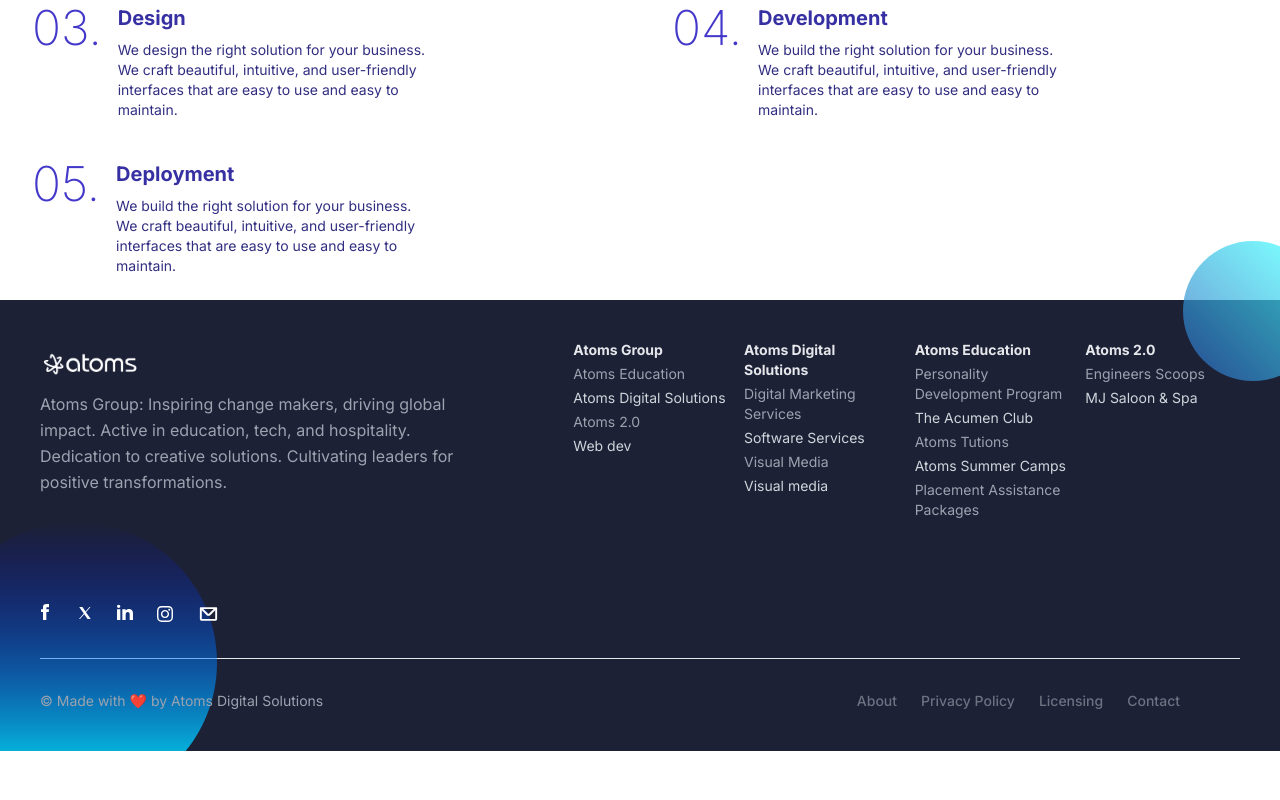
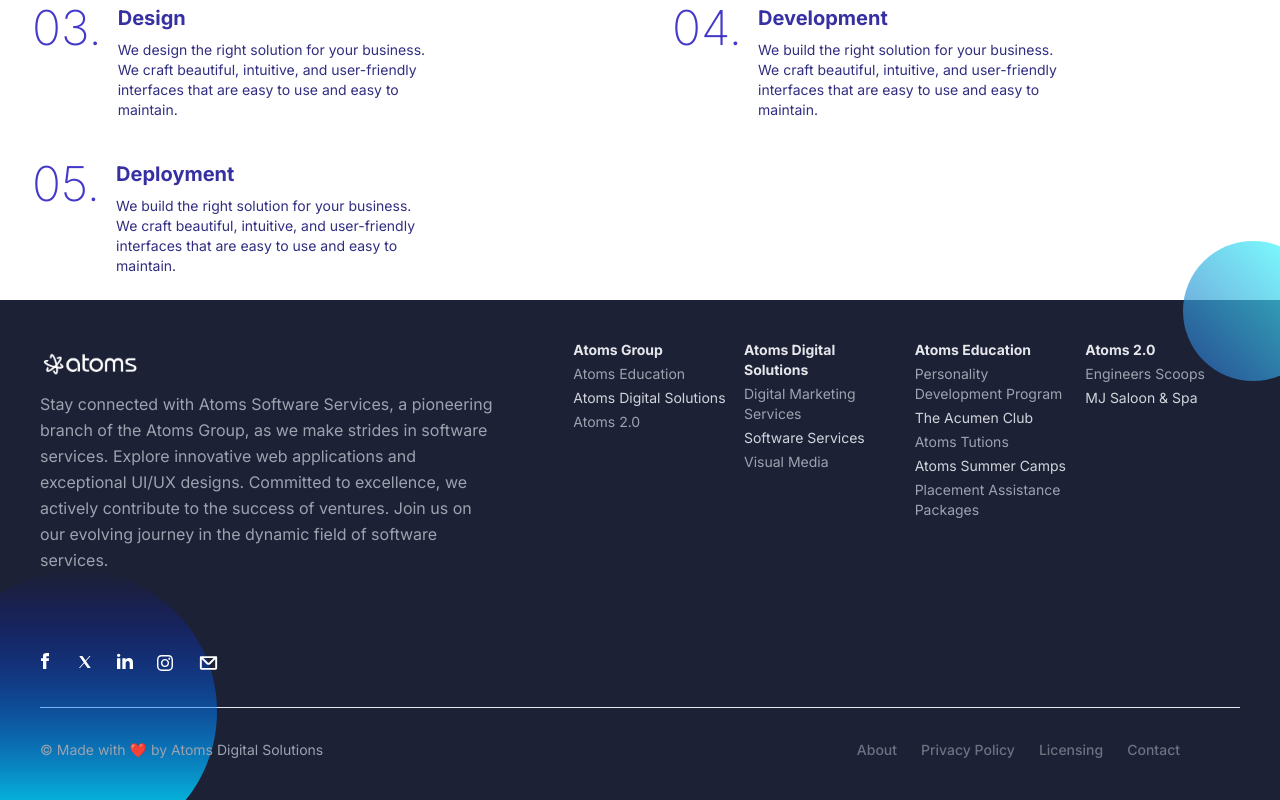
Before and after one commit to VenkataVijayaBhaskar007/atoms_group, a Next.js app: page /aboutus in a window 1280 px wide. Shown: the part 1987-2787 px from the top of the page. Before the commit the page ends 2738 px from the top, so only its background shows below. Built offline with nearby package versions, Linux system fonts and the light colour scheme.

Commit message:
added footer

```diff
--- a/components/About/index.tsx
+++ b/components/About/index.tsx
@@ -300,7 +300,7 @@
       <div>
 
       <p className="mb-10">
-    At Atoms Group, our mission is to inspire the world to learn. We have established ourselves as creators of learning environments that empower individuals to enhance their learning capabilities and contribute to making the world a better place to live. Our expertise lies in providing courses and training to students, teachers, parents, and educational institution management, utilizing our innovative models to create effective learning spaces.
+      Our dedicated team forms a harmonious blend of talent, creativity, and expertise, each member contributing to our shared vision of excellence. Explore the faces behind our success and get to know the individuals shaping the dynamic future of Atoms Group.
     </p>
                    </div>
               </div>
--- a/components/Footer/index.tsx
+++ b/components/Footer/index.tsx
@@ -20,7 +20,7 @@
                 <img className=" max-w-full mx-auto md:max-w-none h-auto" src="./images/logo/Atoms-Logo-White.png" width={100} height={60} alt="Features 02" />
                 </Link>
               </div>
-              <div className="text-gray-400  hover:text-gray-100 transition duration-150 ease-in-out z-999">Atoms Group: Inspiring change makers, driving global impact. Active in education, tech, and hospitality. Dedication to creative solutions. Cultivating leaders for positive transformations.</div>
+              <div className="text-gray-400  hover:text-gray-100 transition duration-150 ease-in-out z-999">Stay connected with Atoms Software Services, a pioneering branch of the Atoms Group, as we make strides in software services. Explore innovative web applications and exceptional UI/UX designs. Committed to excellence, we actively contribute to the success of ventures. Join us on our evolving journey in the dynamic field of software services.</div>
             </div>
             <div className="order-1 md:order-2 flex  justify-center sm:mt-0 mr-0 md:ml-25 z-999">
             <div className="container ">
@@ -97,10 +97,10 @@
                     <Link href="/" className="text-gray-300 hover:text-gray-100 transition duration-150 ease-in-out">Atoms Digital Solutions</Link>
                   </li>
                   <li className="mb-1">
-                    <Link href="/" className="text-gray-400 hover:text-gray-100 transition duration-150 ease-in-out">Atoms 2.0</Link>
+                    <Link href="/" className="text-gray-400 hover:text-gray-100 transition duration-150 ease-in-out ">Atoms 2.0</Link>
                   </li>
                   <li className="mb-1">
-                    <Link href="/" className="text-gray-300 hover:text-gray-100 transition duration-150 ease-in-out">Web dev</Link>
+                    <Link href="/" className="text-gray-300 hover:text-gray-100 transition duration-150 ease-in-out"></Link>
                   </li>
                 </ul>
               </div>
@@ -121,7 +121,7 @@
                     <Link href="/" className="text-gray-400 hover:text-gray-100 transition duration-150 ease-in-out">Visual Media</Link>
                   </li>
                   <li className="mb-1">
-                    <Link href="/" className="text-gray-300 hover:text-gray-100 transition duration-150 ease-in-out">Visual media</Link>
+                    <Link href="/" className="text-gray-300 hover:text-gray-100 transition duration-150 ease-in-out"></Link>
                   </li>
                 </ul>
               </div>
@@ -151,15 +151,15 @@
               </div>
               {/* 4th block */}
               <div className="text-sm">
-                <h6 className="text-gray-200 font-bold mb-1">Atoms 2.0</h6>
+                <h6 className="text-gray-200 font-bold mb-1 z-999">Atoms 2.0</h6>
                 <ul>
 
                   {/* ... list items ... */}
                   <li className="mb-1">
-                    <Link href="/" className="text-gray-400 hover:text-gray-100 transition duration-150 ease-in-out">Engineers Scoops</Link>
+                    <Link href="/" className="text-gray-400 hover:text-gray-100 transition duration-150 ease-in-out z-999">Engineers Scoops</Link>
                   </li>
                   <li className="mb-1">
-                    <Link href="/" className="text-gray-300 hover:text-gray-100 transition duration-150 ease-in-out">MJ Saloon & Spa</Link>
+                    <Link href="/" className="text-gray-300 hover:text-gray-100 transition duration-150 ease-in-out z-999">MJ Saloon & Spa</Link>
                   </li>
 
                 </ul>
```
